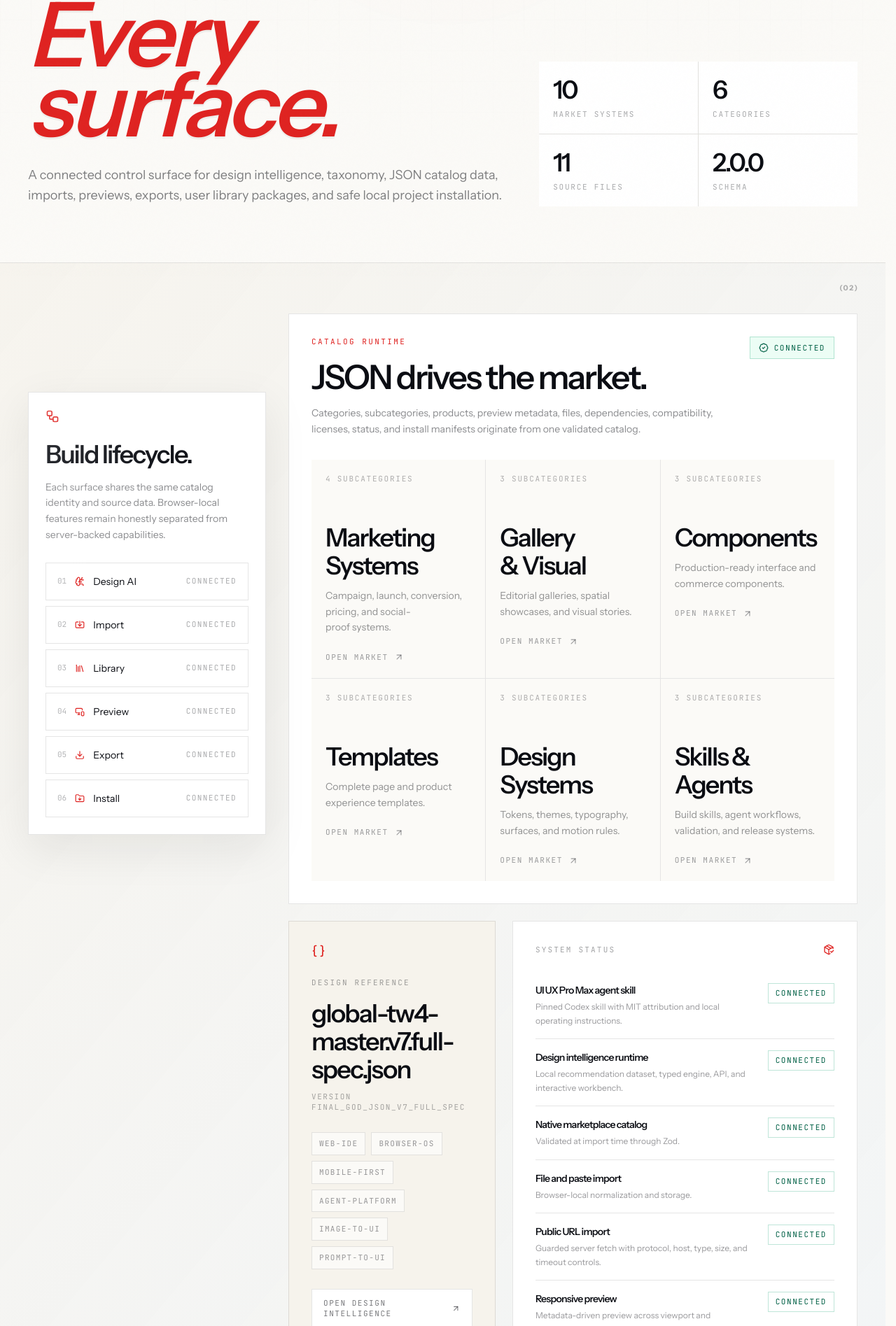
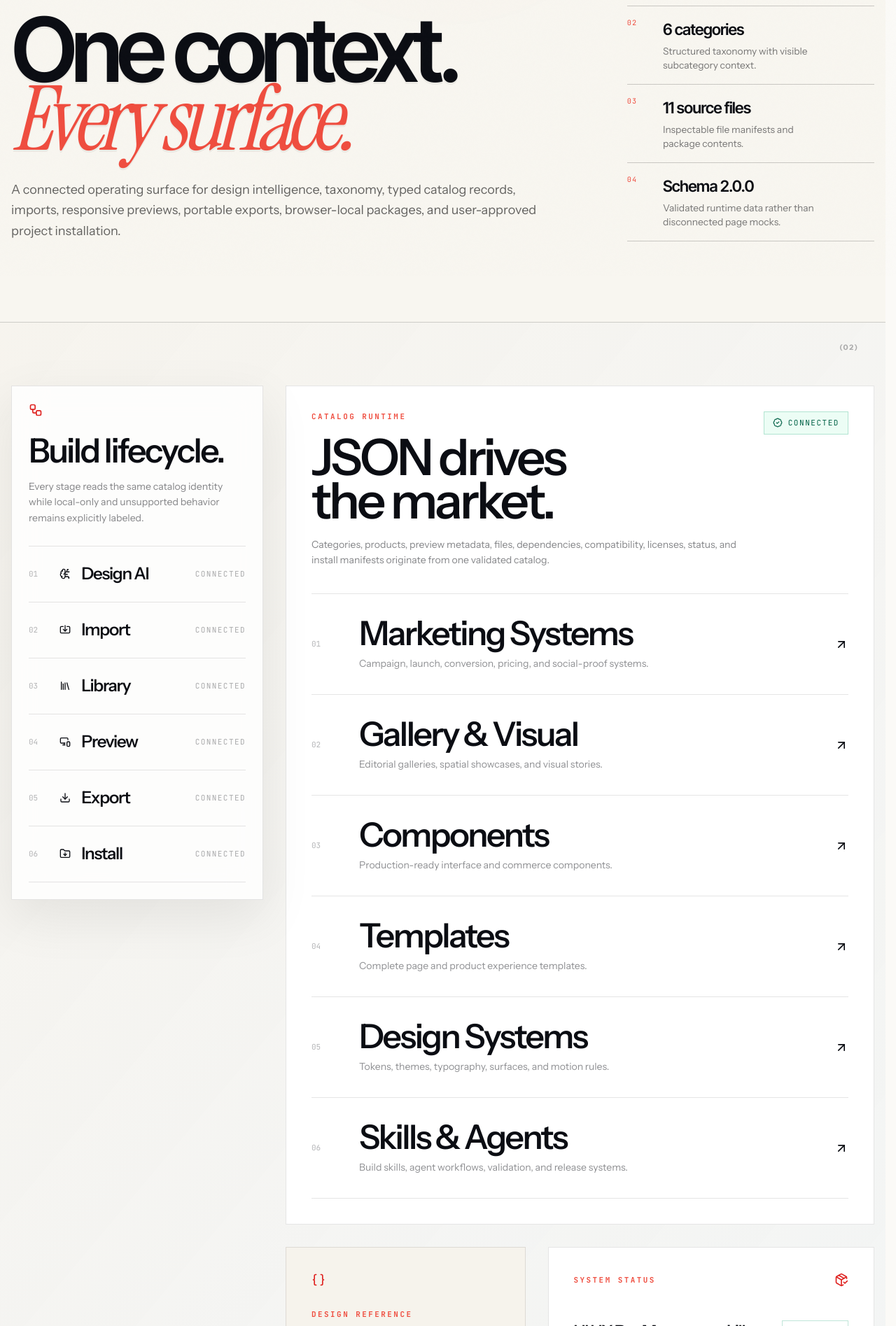
Before and after one commit to WhisperXStudio/WhisperX-Studio, a Next.js app: page /studio in a window 1280 px wide. Shown: the part 405-2300 px from the top of the page at 70% size. Built offline with nearby package versions, Linux system fonts and the light colour scheme.

Commit message:
feat: rebuild Studio as a Palmer operating surface

```diff
--- a/components/studio/studio-shell.tsx
+++ b/components/studio/studio-shell.tsx
@@ -2,6 +2,7 @@ import Link from "next/link"
 import { ArrowUpRight, BadgeCheck, Braces, BrainCircuit, Download, FolderDown, Import, Library, MonitorSmartphone, PackageCheck, Workflow } from "lucide-react"
 import { MarketplaceFooter } from "@/components/marketplace/marketplace-footer"
 import { MarketplaceNav } from "@/components/marketplace/marketplace-nav"
+import { PalmerModuleHero } from "@/components/palmer/palmer-module-hero"
 import { getMarketplaceCatalog } from "@/lib/marketplace"
 import { getDesignSpecSummary } from "@/lib/studio-registry"
 
@@ -21,96 +22,91 @@ export function StudioShell() {
   return (
     <main className="min-h-screen bg-[color:var(--paper)]">
       <MarketplaceNav />
+      <PalmerModuleHero
+        eyebrow="WHISPERX / SYSTEM STUDIO"
+        title="One context."
+        accent="Every surface."
+        description="A connected operating surface for design intelligence, taxonomy, typed catalog records, imports, responsive previews, portable exports, browser-local packages, and user-approved project installation."
+        rail={[
+          { title: `${catalog.items.length} market systems`, body: "Published records sharing one typed catalog identity." },
+          { title: `${catalog.categories.length} categories`, body: "Structured taxonomy with visible subcategory context." },
+          { title: `${catalog.items.reduce((sum, item) => sum + item.files.length, 0)} source files`, body: "Inspectable file manifests and package contents." },
+          { title: `Schema ${catalog.schemaVersion}`, body: "Validated runtime data rather than disconnected page mocks." },
+        ]}
+        backHref="/"
+        backLabel="Home"
+      />
 
-      <section className="relative overflow-hidden border-b border-black/10 px-5 py-14 lg:px-10 lg:py-20">
-        <div className="absolute inset-0 paper-grid opacity-35" aria-hidden="true" />
-        <div className="relative mx-auto grid max-w-[1800px] gap-12 lg:grid-cols-[1.2fr_.8fr] lg:items-end">
-          <div>
-            <p className="font-mono text-[10px] uppercase tracking-[0.28em] text-[color:var(--signal)]">WHISPERX / SYSTEM STUDIO</p>
-            <h1 className="mt-7 max-w-6xl font-display text-[clamp(4.5rem,10vw,9rem)] leading-[0.78] tracking-[-0.06em]">One context.<br /><span className="italic text-[color:var(--signal)]">Every surface.</span></h1>
-            <p className="mt-9 max-w-3xl text-lg leading-relaxed text-foreground/52">A connected control surface for design intelligence, taxonomy, JSON catalog data, imports, previews, exports, user library packages, and safe local project installation.</p>
-          </div>
-          <div className="grid gap-px bg-black/10 sm:grid-cols-2">
-            {[
-              [catalog.items.length, "market systems"],
-              [catalog.categories.length, "categories"],
-              [catalog.items.reduce((sum, item) => sum + item.files.length, 0), "source files"],
-              [catalog.schemaVersion, "schema"],
-            ].map(([value, label]) => (
-              <div key={String(label)} className="bg-white p-5">
-                <p className="font-display text-4xl">{value}</p>
-                <p className="mt-2 font-mono text-[8px] uppercase tracking-[0.16em] text-foreground/35">{label}</p>
-              </div>
-            ))}
-          </div>
-        </div>
-      </section>
-
-      <section className="px-5 py-12 lg:px-10 lg:py-18">
-        <div className="mx-auto grid max-w-[1800px] gap-8 xl:grid-cols-[340px_1fr]">
-          <aside className="h-fit border border-black/10 bg-white p-6 architectural-shadow xl:sticky xl:top-28">
+      <section className="palmer-module-content">
+        <div className="grid gap-8 xl:grid-cols-[360px_1fr]">
+          <aside className="h-fit border border-black/10 bg-white/80 p-6 shadow-[0_24px_70px_rgba(12,12,14,.08)] backdrop-blur-xl xl:sticky xl:top-28">
             <Workflow className="size-5 text-[color:var(--signal)]" />
-            <h2 className="mt-6 font-display text-4xl">Build lifecycle.</h2>
-            <p className="mt-4 text-sm leading-relaxed text-foreground/48">Each surface shares the same catalog identity and source data. Browser-local features remain honestly separated from server-backed capabilities.</p>
-            <div className="mt-7 space-y-2">
+            <h2 className="mt-6 font-display text-5xl">Build lifecycle.</h2>
+            <p className="mt-4 text-sm leading-relaxed text-foreground/50">Every stage reads the same catalog identity while local-only and unsupported behavior remains explicitly labeled.</p>
+            <div className="mt-7 border-t border-black/10">
               {stages.map(({ name, href, icon: Icon, status }, index) => (
-                <Link key={name} href={href} className="group flex items-center justify-between border border-black/10 p-4 transition hover:border-[color:var(--signal)] hover:bg-[color:var(--paper-warm)]">
-                  <span className="flex items-center gap-3"><span className="font-mono text-[8px] text-foreground/30">{String(index + 1).padStart(2, "0")}</span><Icon className="size-3.5 text-[color:var(--signal)]" /><span className="text-sm">{name}</span></span>
-                  <span className="font-mono text-[7px] uppercase tracking-[0.13em] text-foreground/35 group-hover:text-[color:var(--signal)]">{status}</span>
+                <Link key={name} href={href} className="group grid min-h-20 grid-cols-[2rem_1.2rem_1fr_auto] items-center gap-3 border-b border-black/10 transition hover:pl-2 hover:text-[color:var(--signal)]">
+                  <span className="font-mono text-[9px] text-foreground/30">{String(index + 1).padStart(2, "0")}</span>
+                  <Icon className="size-4" />
+                  <span className="font-display text-2xl tracking-tight">{name}</span>
+                  <span className="font-mono text-[8px] uppercase tracking-[0.13em] text-foreground/35 group-hover:text-[color:var(--signal)]">{status}</span>
                 </Link>
               ))}
             </div>
           </aside>
 
-          <div className="min-w-0 space-y-6">
-            <section className="border border-black/10 bg-white p-6 sm:p-8">
+          <div className="min-w-0 space-y-8">
+            <section className="border border-black/10 bg-white p-6 sm:p-9">
               <div className="flex flex-col gap-6 sm:flex-row sm:items-start sm:justify-between">
                 <div>
-                  <p className="font-mono text-[9px] uppercase tracking-[0.22em] text-[color:var(--signal)]">Catalog runtime</p>
-                  <h2 className="mt-5 font-display text-5xl tracking-[-0.04em]">JSON drives the market.</h2>
-                  <p className="mt-4 max-w-3xl text-sm leading-relaxed text-foreground/48">Categories, subcategories, products, preview metadata, files, dependencies, compatibility, licenses, status, and install manifests originate from one validated catalog.</p>
+                  <p className="palmer-kicker">CATALOG RUNTIME</p>
+                  <h2 className="palmer-display mt-5 text-5xl sm:text-7xl">JSON drives the market.</h2>
+                  <p className="mt-5 max-w-3xl text-sm leading-relaxed text-foreground/50">Categories, products, preview metadata, files, dependencies, compatibility, licenses, status, and install manifests originate from one validated catalog.</p>
                 </div>
-                <span className="inline-flex w-fit items-center gap-2 border border-emerald-600/25 bg-emerald-50 px-3 py-2 font-mono text-[8px] uppercase tracking-[0.14em] text-emerald-800"><BadgeCheck className="size-3.5" /> Connected</span>
+                <span className="inline-flex w-fit items-center gap-2 border border-emerald-600/25 bg-emerald-50 px-3 py-2 font-mono text-[9px] uppercase tracking-[0.14em] text-emerald-800"><BadgeCheck className="size-3.5" /> Connected</span>
               </div>
-              <div className="mt-8 grid gap-px bg-black/10 sm:grid-cols-2 xl:grid-cols-3">
-                {catalog.categories.map((category) => (
-                  <Link key={category.id} href={`/marketplace?category=${category.id}`} className="group min-h-[220px] bg-[color:var(--paper)] p-5 transition hover:bg-[color:var(--paper-warm)]">
-                    <p className="font-mono text-[8px] uppercase tracking-[0.16em] text-foreground/32">{category.subcategories.length} subcategories</p>
-                    <h3 className="mt-14 font-display text-4xl">{category.name}</h3>
-                    <p className="mt-3 text-sm leading-relaxed text-foreground/44">{category.description}</p>
-                    <span className="mt-6 inline-flex items-center gap-2 font-mono text-[8px] uppercase tracking-[0.14em] text-foreground/40 group-hover:text-[color:var(--signal)]">Open market <ArrowUpRight className="size-3.5" /></span>
+
+              <div className="mt-9 border-t border-black/10">
+                {catalog.categories.map((category, index) => (
+                  <Link key={category.id} href={`/marketplace?category=${category.id}`} className="group grid min-h-36 grid-cols-[3rem_1fr_auto] items-center gap-5 border-b border-black/10 py-5 transition hover:px-3 hover:bg-[color:var(--paper-warm)]">
+                    <span className="font-mono text-[9px] text-foreground/30">{String(index + 1).padStart(2, "0")}</span>
+                    <div>
+                      <h3 className="font-display text-4xl sm:text-5xl">{category.name}</h3>
+                      <p className="mt-2 max-w-2xl text-sm leading-relaxed text-foreground/46">{category.description}</p>
+                    </div>
+                    <ArrowUpRight className="size-5 transition group-hover:-translate-y-1 group-hover:translate-x-1 group-hover:text-[color:var(--signal)]" />
                   </Link>
                 ))}
               </div>
             </section>
 
-            <section className="grid gap-6 lg:grid-cols-[.75fr_1.25fr]">
-              <div className="border border-black/10 bg-[color:var(--paper-warm)] p-6 sm:p-8">
+            <section className="grid gap-8 lg:grid-cols-[.72fr_1.28fr]">
+              <div className="border border-black/10 bg-[color:var(--paper-warm)] p-7 sm:p-9">
                 <Braces className="size-5 text-[color:var(--signal)]" />
-                <p className="mt-7 font-mono text-[9px] uppercase tracking-[0.2em] text-foreground/38">Design reference</p>
-                <h2 className="mt-4 font-display text-4xl">{designSpec.id}</h2>
-                <p className="mt-3 font-mono text-[9px] uppercase tracking-[0.14em] text-foreground/35">Version {designSpec.version}</p>
+                <p className="mt-8 palmer-kicker">DESIGN REFERENCE</p>
+                <h2 className="mt-5 font-display text-5xl">{designSpec.id}</h2>
+                <p className="mt-3 font-mono text-[10px] uppercase tracking-[0.14em] text-foreground/38">Version {designSpec.version}</p>
                 <div className="mt-7 flex flex-wrap gap-2">
-                  {designSpec.target.map((target) => <span key={target} className="border border-black/10 bg-white/60 px-2.5 py-2 font-mono text-[8px] uppercase tracking-[0.12em] text-foreground/42">{target}</span>)}
+                  {designSpec.target.map((target) => <span key={target} className="border border-black/10 bg-white/70 px-3 py-2 font-mono text-[9px] uppercase tracking-[0.12em] text-foreground/44">{target}</span>)}
                 </div>
-                <Link href="/design-intelligence" className="mt-7 inline-flex items-center gap-2 border border-black/10 bg-white px-4 py-3 font-mono text-[8px] uppercase tracking-[0.14em] text-foreground/55 transition hover:border-[color:var(--signal)] hover:text-[color:var(--signal)]">Open design intelligence <ArrowUpRight className="size-3.5" /></Link>
+                <Link href="/design-intelligence" className="palmer-button palmer-button-solid mt-8">Open design intelligence <ArrowUpRight className="size-4" /></Link>
               </div>
-              <div className="min-w-0 border border-black/10 bg-white p-6 sm:p-8">
-                <div className="flex items-center justify-between gap-4"><p className="font-mono text-[9px] uppercase tracking-[0.2em] text-foreground/38">System status</p><PackageCheck className="size-4 text-[color:var(--signal)]" /></div>
-                <div className="mt-6 divide-y divide-black/10">
+
+              <div className="min-w-0 border border-black/10 bg-white p-7 sm:p-9">
+                <div className="flex items-center justify-between gap-4"><p className="palmer-kicker">SYSTEM STATUS</p><PackageCheck className="size-5 text-[color:var(--signal)]" /></div>
+                <div className="mt-7 divide-y divide-black/10">
                   {[
-                    ["UI UX Pro Max agent skill", "CONNECTED", "Pinned Codex skill with MIT attribution and local operating instructions."],
-                    ["Design intelligence runtime", "CONNECTED", "Local recommendation dataset, typed engine, API, and interactive workbench."],
-                    ["Native marketplace catalog", "CONNECTED", "Validated at import time through Zod."],
-                    ["File and paste import", "CONNECTED", "Browser-local normalization and storage."],
-                    ["Public URL import", "CONNECTED", "Guarded server fetch with protocol, host, type, size, and timeout controls."],
-                    ["Responsive preview", "CONNECTED", "Metadata-driven preview across viewport and theme states."],
-                    ["Direct project install", "CONNECTED", "Browser File System Access API with explicit user permission."],
+                    ["UI UX Pro Max agent skill", "CONNECTED", "Pinned operating instructions and local reference data."],
+                    ["Design intelligence runtime", "CONNECTED", "Typed local recommendation engine and interactive workbench."],
+                    ["Native marketplace catalog", "CONNECTED", "Validated through the repository schema gates."],
+                    ["File, paste, and URL import", "CONNECTED", "Guarded normalization and browser-local persistence."],
+                    ["Responsive preview", "CONNECTED", "Inspectable viewport and theme presentation contexts."],
+                    ["Direct project install", "CONNECTED", "Explicit browser permission and visible write targets."],
                     ["Cloud account sync", "UNSUPPORTED", "No backend identity or remote persistence is claimed."],
                   ].map(([name, status, note]) => (
-                    <div key={name} className="grid gap-2 py-4 sm:grid-cols-[1fr_auto] sm:items-start">
-                      <div><h3 className="text-sm font-medium">{name}</h3><p className="mt-1 text-xs leading-relaxed text-foreground/42">{note}</p></div>
-                      <span className={`w-fit border px-2.5 py-1.5 font-mono text-[7px] uppercase tracking-[0.14em] ${status === "CONNECTED" ? "border-emerald-600/25 text-emerald-800" : "border-black/10 text-foreground/38"}`}>{status}</span>
+                    <div key={name} className="grid gap-3 py-5 sm:grid-cols-[1fr_auto] sm:items-start">
+                      <div><h3 className="font-display text-2xl">{name}</h3><p className="mt-2 text-xs leading-relaxed text-foreground/44">{note}</p></div>
+                      <span className={`w-fit border px-2.5 py-1.5 font-mono text-[8px] uppercase tracking-[0.14em] ${status === "CONNECTED" ? "border-emerald-600/25 text-emerald-800" : "border-black/10 text-foreground/38"}`}>{status}</span>
                     </div>
                   ))}
                 </div>
```
